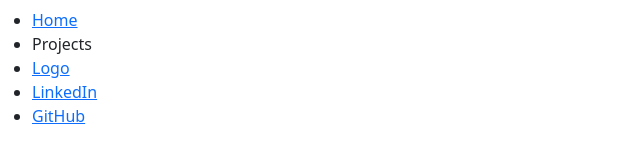
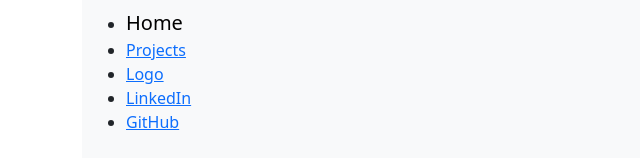
Before and after one commit to FarahTakochi/portfolio, a plain HTML site: page index.html in a window 1280 px wide. Shown: the whole page, without its empty margins (0-640 px from the left). Drawn offline with nearby package versions, Linux system fonts and the light colour scheme.

Commit message:
Update index.html
Edited the Navbar

```diff
--- a/index.html
+++ b/index.html
@@ -8,16 +8,19 @@
   </head>
   <body>
 
-    <div class="navbar">
-      <ul>
-        <li><a href="">Home</a></li>
-        <li><a href=""></a>Projects</li>
-        <li><a href="">Logo</a></li>
-        <li><a href="">LinkedIn</a></li>
-        <li><a href="">GitHub</a></li>
-      </ul>
+    <div class="container">
+      <nav class="navbar navbar-expand-lg bg-body-tertiary">
+      <div class="container-fluid">
+        <ul>
+          <li><a class="navbar-brand" href="">Home</a></li>
+          <li><a href="">Projects</a></li>
+          <li><a href="">Logo</a></li>
+          <li><a href="">LinkedIn</a></li>
+          <li><a href="">GitHub</a></li>
+        </ul>
+      </div>
+      </nav>
     </div>
-
 
     <script src="https://cdn.jsdelivr.net/npm/bootstrap@5.3.7/dist/js/bootstrap.bundle.min.js" integrity="sha384-ndDqU0Gzau9qJ1lfW4pNLlhNTkCfHzAVBReH9diLvGRem5+R9g2FzA8ZGN954O5Q" crossorigin="anonymous"></script>
   </body>
```
